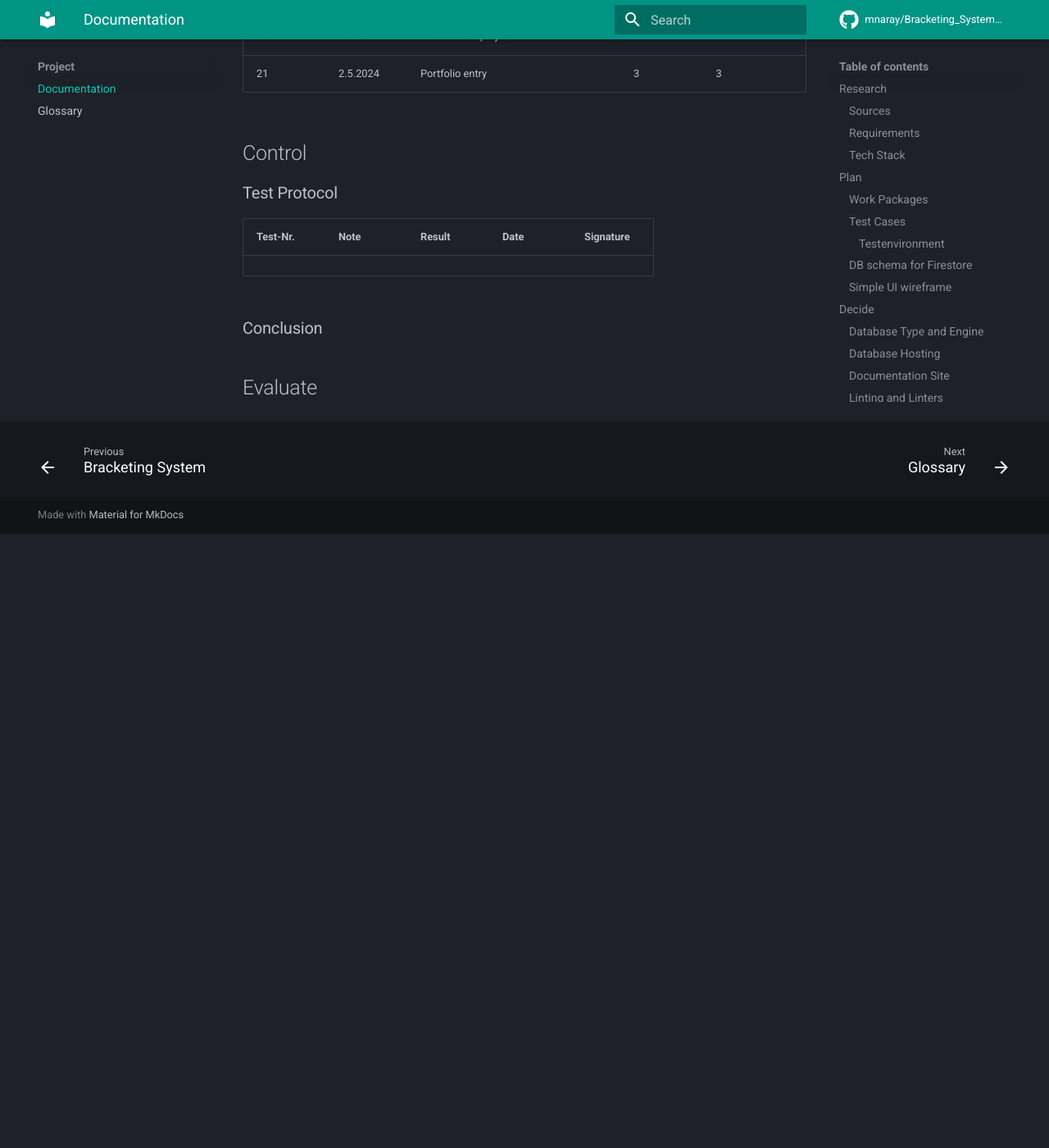
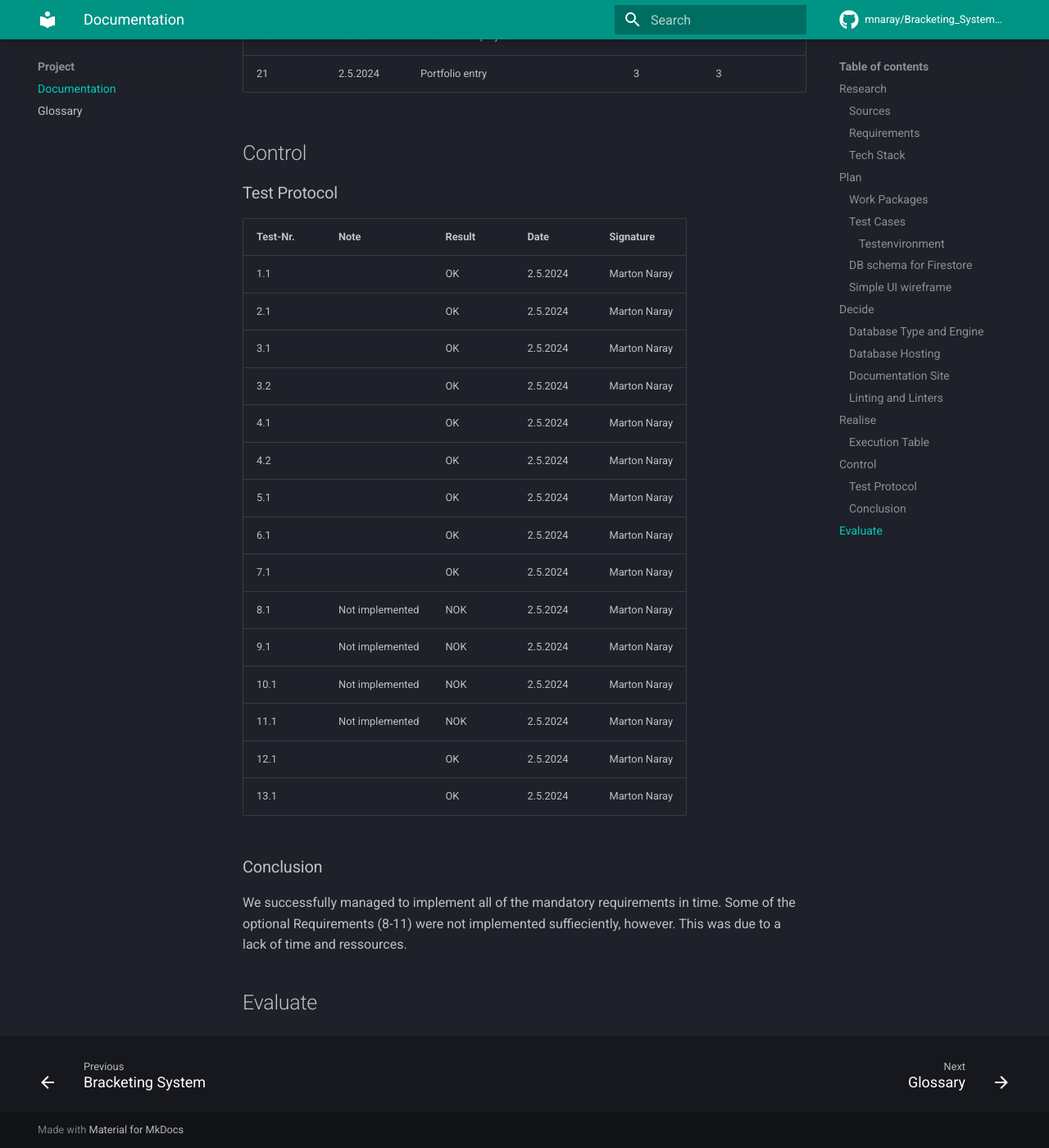
Before and after one commit to mnaray/Bracketing_System_Docs, an MkDocs documentation site: the page built from docs/project/documentation.md, in a window 1280 px wide and 1400 px high, scrolled down 11761 px. Shown: the whole window at 82% size. Built offline with MkDocs 1.6.1 and Material for MkDocs 9.7.7, drawn with Linux system fonts in a browser that asks for light colours; comment, search, counter and statistics services are not loaded; before the commit the page ends 12412 px from its top, so only the background shows below that.

Commit message:
add test protocol to the documentation

```diff
--- a/docs/project/documentation.md
+++ b/docs/project/documentation.md
@@ -211,16 +211,31 @@ This is the table that shows the actual time it took to fully implement the proj
 | 20  | 2.5.2024   | Evaluate the project                                                                | 1           | 1                        |
 | 21  | 2.5.2024   | Portfolio entry                                                                     | 3           | 3                        |
 
-
 ## Control
 
 ### Test Protocol
 
 
-| Test-Nr. | Note | Result | Date | Signature |
-| -------- | ---- | ------ | ---- | --------- |
-|          |      |        |      |           |
+| Test-Nr. | Note            | Result | Date     | Signature    |
+| -------- | --------------- | ------ | -------- | ------------ |
+| 1.1      |                 | OK     | 2.5.2024 | Marton Naray |
+| 2.1      |                 | OK     | 2.5.2024 | Marton Naray |
+| 3.1      |                 | OK     | 2.5.2024 | Marton Naray |
+| 3.2      |                 | OK     | 2.5.2024 | Marton Naray |
+| 4.1      |                 | OK     | 2.5.2024 | Marton Naray |
+| 4.2      |                 | OK     | 2.5.2024 | Marton Naray |
+| 5.1      |                 | OK     | 2.5.2024 | Marton Naray |
+| 6.1      |                 | OK     | 2.5.2024 | Marton Naray |
+| 7.1      |                 | OK     | 2.5.2024 | Marton Naray |
+| 8.1      | Not implemented | NOK    | 2.5.2024 | Marton Naray |
+| 9.1      | Not implemented | NOK    | 2.5.2024 | Marton Naray |
+| 10.1     | Not implemented | NOK    | 2.5.2024 | Marton Naray |
+| 11.1     | Not implemented | NOK    | 2.5.2024 | Marton Naray |
+| 12.1     |                 | OK     | 2.5.2024 | Marton Naray |
+| 13.1     |                 | OK     | 2.5.2024 | Marton Naray |
 
 ### Conclusion
 
+We successfully managed to implement all of the mandatory requirements in time. Some of the optional Requirements (8-11) were not implemented suffieciently, however. This was due to a lack of time and ressources.
+
 ## Evaluate
```
